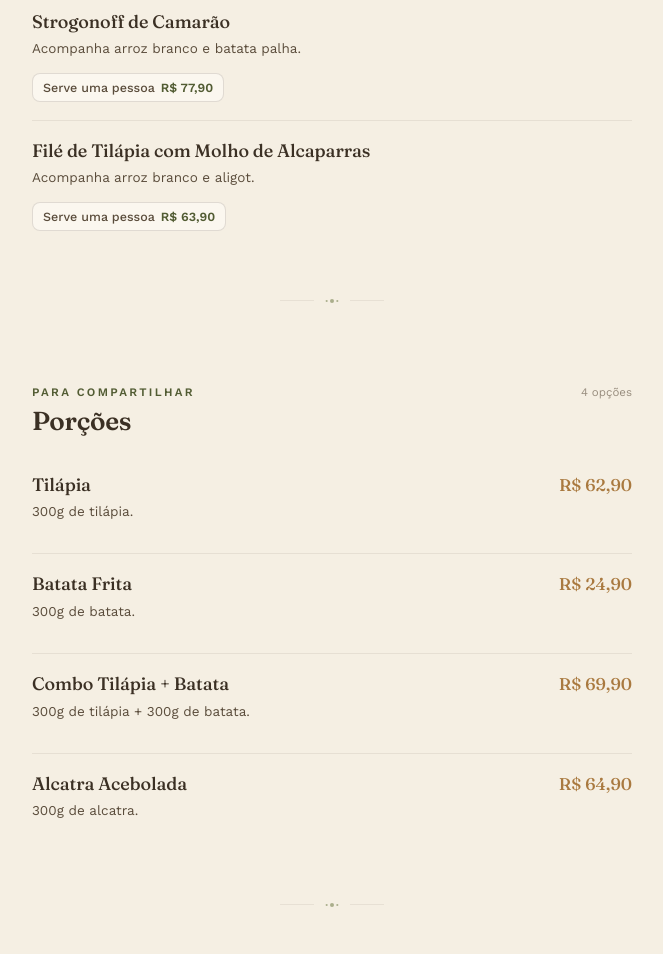
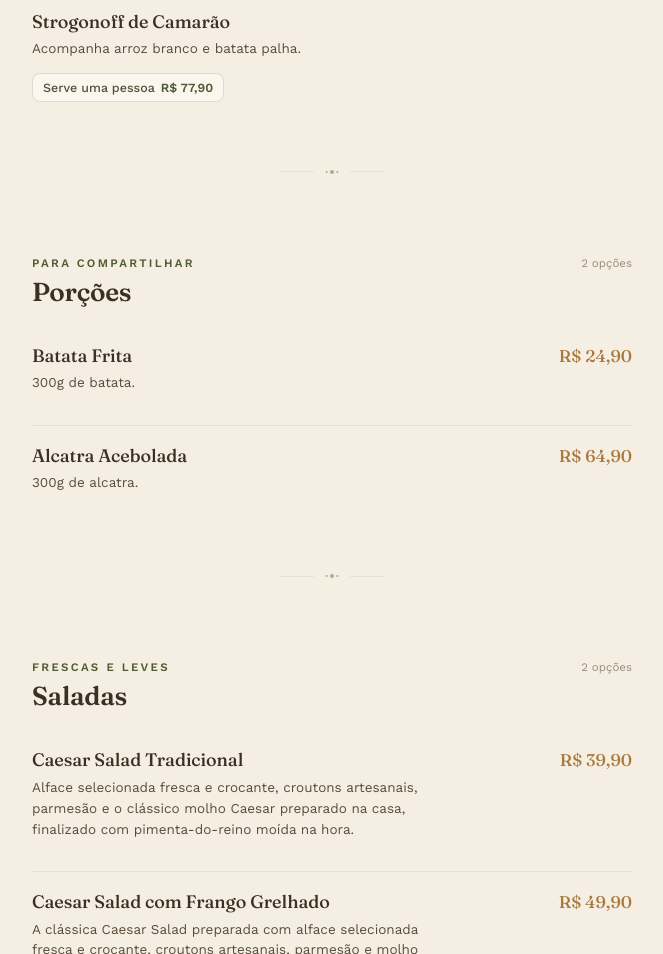
Before and after one commit to restaurantefamiliacalasans-lab/cardapio, a plain HTML site: page index.html in a window 1280 px wide. Shown: the part 2660-3614 px from the top of the page, without its empty margins (308-971 px from the left). Drawn offline with nearby package versions, Linux system fonts and the light colour scheme.

Commit message:
Add files via upload

```diff
--- a/index.html
+++ b/index.html
@@ -520,7 +520,7 @@
   <section class="section" id="carnes">
     <div class="section-head">
       <span class="section-eyebrow">Grelhados e assados</span>
-      <span class="section-count">4 opções</span>
+      <span class="section-count">3 opções</span>
     </div>
     <h2>Carnes &amp; Pratos Principais</h2>
 
@@ -547,14 +547,6 @@
         <span class="size-tag"><span class="size-label">Serve uma pessoa</span><span class="size-price">R$ 77,90</span></span>
       </div>
     </div>
-
-    <div class="item">
-      <div class="item-top"><span class="item-name">Filé de Tilápia com Molho de Alcaparras</span></div>
-      <p class="item-desc">Acompanha arroz branco e aligot.</p>
-      <div class="item-sizes">
-        <span class="size-tag"><span class="size-label">Serve uma pessoa</span><span class="size-price">R$ 63,90</span></span>
-      </div>
-    </div>
   </section>
 
   <div class="sprig" aria-hidden="true">
@@ -566,17 +558,9 @@
   <section class="section" id="porcoes">
     <div class="section-head">
       <span class="section-eyebrow">Para compartilhar</span>
-      <span class="section-count">4 opções</span>
+      <span class="section-count">2 opções</span>
     </div>
     <h2>Porções</h2>
-
-    <div class="item">
-      <div class="item-top">
-        <span class="item-name">Tilápia</span>
-        <span class="item-price-single">R$ 62,90</span>
-      </div>
-      <p class="item-desc">300g de tilápia.</p>
-    </div>
 
     <div class="item">
       <div class="item-top">
@@ -584,14 +568,6 @@
         <span class="item-price-single">R$ 24,90</span>
       </div>
       <p class="item-desc">300g de batata.</p>
-    </div>
-
-    <div class="item">
-      <div class="item-top">
-        <span class="item-name">Combo Tilápia + Batata</span>
-        <span class="item-price-single">R$ 69,90</span>
-      </div>
-      <p class="item-desc">300g de tilápia + 300g de batata.</p>
     </div>
 
     <div class="item">
```
